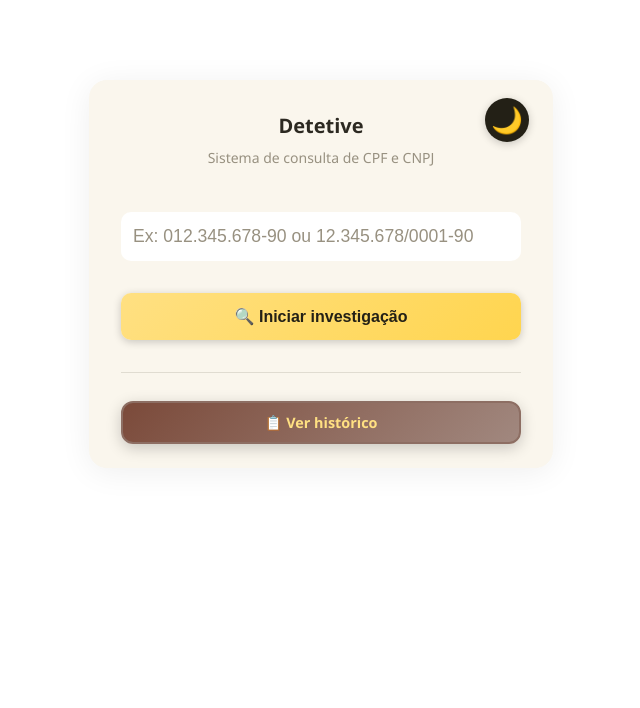
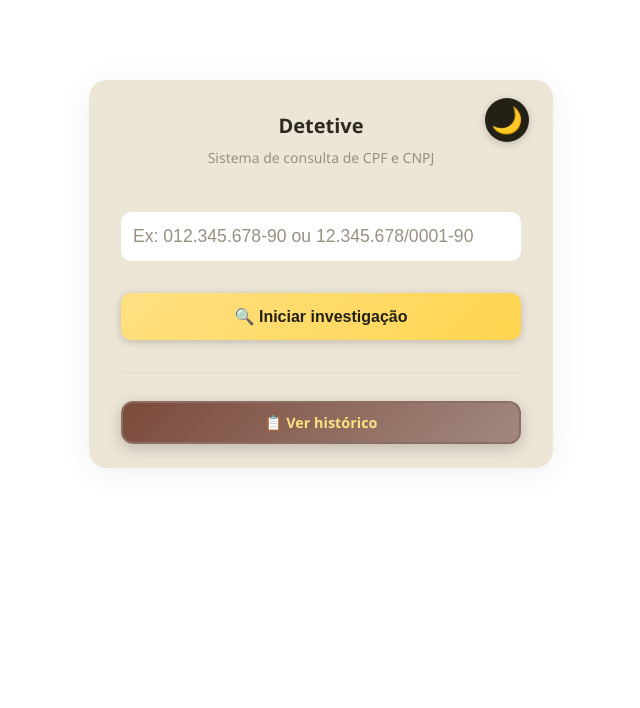
Before and after one commit to giga64/-DETETIVE-, a FastAPI app: page / in a window 1280 px wide. Shown: the top 708 px of the page, without its empty margins (319-959 px from the left). Run offline with FastAPI, Linux system fonts and the light colour scheme.

Commit message:
mudança de cor

```diff
--- a/static/modern-style.css
+++ b/static/modern-style.css
@@ -114,7 +114,7 @@ body.dark .result-content {
 }
 
 .container {
-    background: #faf6ed;
+    background: #ede5d6; /* Bege mais escuro */
     color: #232016;
     border-radius: 18px;
     box-shadow: 0 4px 32px #0001;
```
Also changed, not shown: 1 other file.
